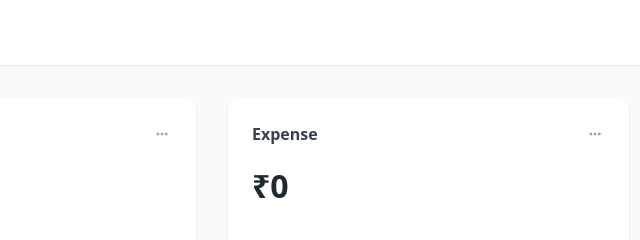
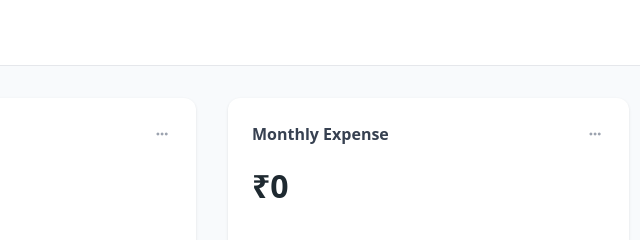
Before and after one commit to gauravsharma-frontend/expense-tracker-js, a plain HTML site: page index.html in a window 1280 px wide. Shown: the top 240 px of the page, 237-877 px from the left. Drawn offline with Linux system fonts and the light colour scheme.

Commit message:
typo fixed-2

```diff
--- a/index.html
+++ b/index.html
@@ -96,7 +96,7 @@
             <!-- monthly expense -->
             <div class="card">
                 <div class="card-header">
-                    <h3 class="card-title">Expense</h3>
+                    <h3 class="card-title"> Monthly Expense</h3>
                     <button class="card-menu"><i class="fas fa-ellipsis-h"></i></button>
                 </div>
                 <div class="amount expense-amount">$2.4</div>
```
